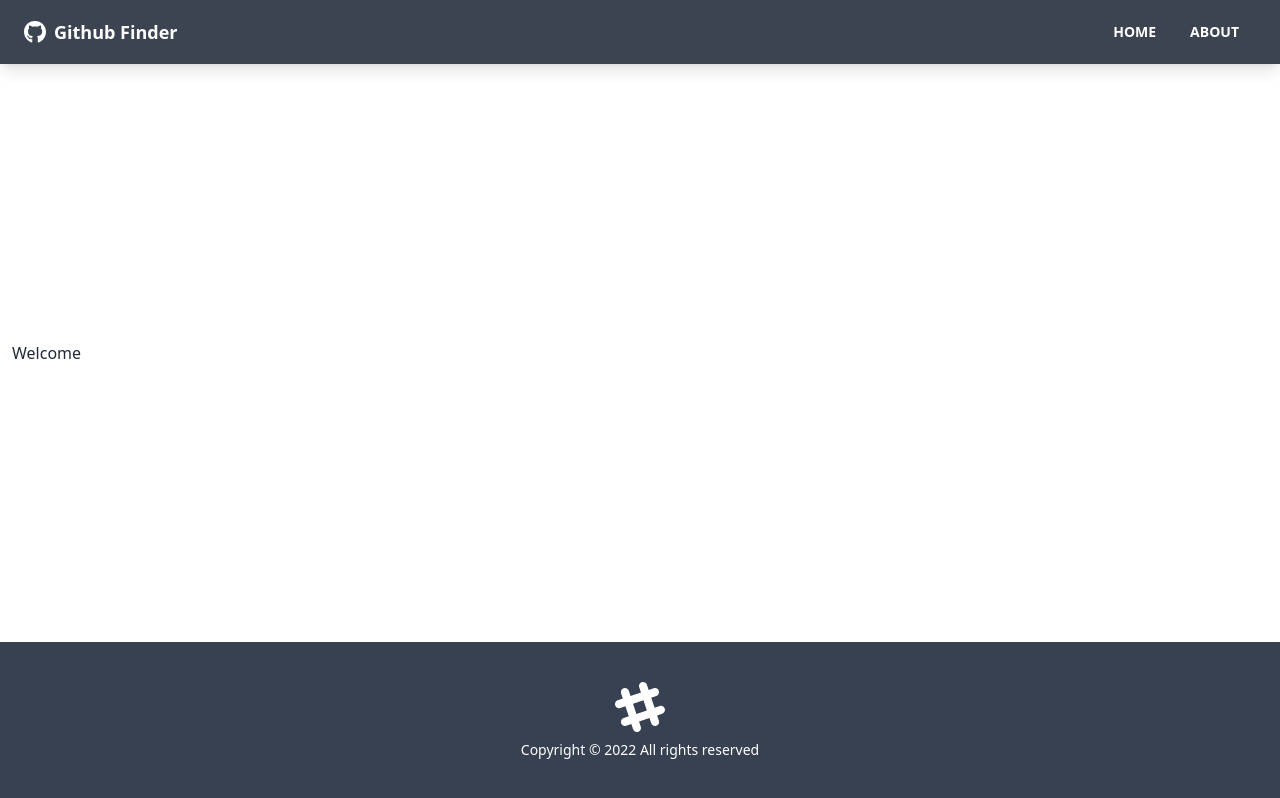
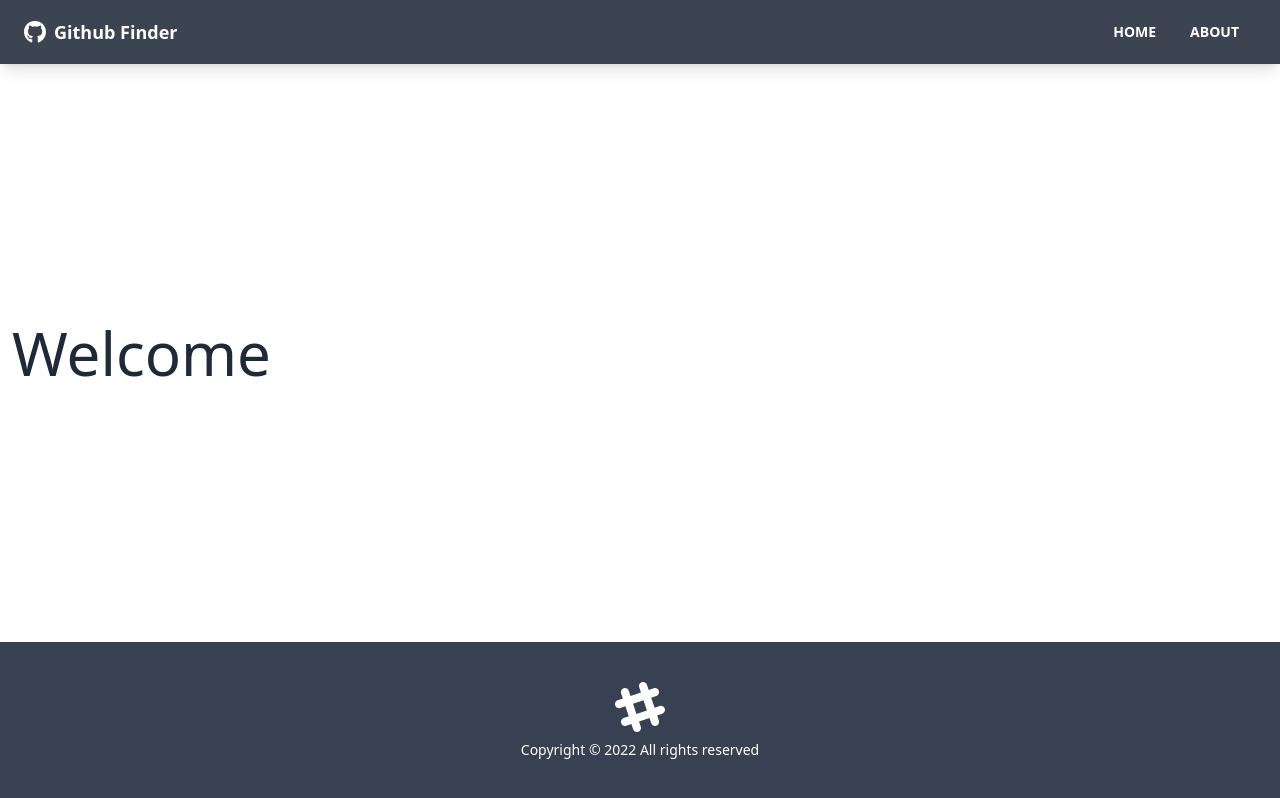
Before and after one commit to jhonadc/github-finder-REACT.2022, a React (Create React App) app: page / in a window 1280 px wide. Built offline with nearby package versions, Linux system fonts and the light colour scheme.

Commit message:
created env with github token and api url

```diff
--- a/src/pages/Home.jsx
+++ b/src/pages/Home.jsx
@@ -1,7 +1,9 @@
 function Home() {
-  return <div>
-    <h1 classname='text-6xl'>Welcome</h1>
-  </div>;
+  return (
+    <div>
+      <h1 className='text-6xl'>Welcome</h1>
+    </div>
+  );
 }
 
 export default Home;
```
Also changed, not shown: 1 other file (tests, documents, lock files or other folders).
